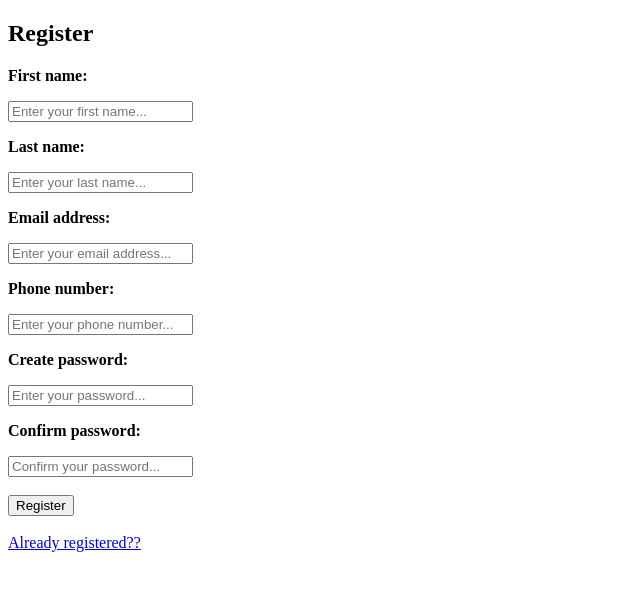
After one commit to d3MBA/QuickShop, a PHP site: page /register.php in a window 1280 px wide. The commit adds this page. Shown: the top 591 px of the page, without its empty margins (0-640 px from the left). Run offline with PHP 8.4, Linux system fonts and the light colour scheme.

Commit message:
added register page

```diff
--- a/login_page.php
+++ b/login_page.php
@@ -18,7 +18,7 @@
 
 
 <br><br>
-<a href="signup_page.php">No account yet?</a>
+<a href="register.php">No account yet?</a>
 
 
 </body>
--- /dev/null
+++ b/register.php
@@ -0,0 +1,33 @@
+<!DOCTYPE html>
+<html lang="en">
+<head>
+    <meta charset="UTF-8">
+    <title>Register - QuickShop</title>
+</head>
+<body>
+
+<h2>Register</h2>
+
+<p><strong>First name:</strong></p>
+<input type="text" id="firstName" placeholder="Enter your first name...">
+<p><strong>Last name:</strong></p>
+<input type="text" id="lastName" placeholder="Enter your last name...">
+<p><strong>Email address:</strong></p>
+<input type="text" id="emailAddress" placeholder="Enter your email address...">
+<p><strong>Phone number:</strong></p>
+<input type="text" id="phoneNumber" placeholder="Enter your phone number...">
+<p><strong>Create password:</strong></p>
+<input type="password" id="password" placeholder="Enter your password...">
+<p><strong>Confirm password:</strong></p>
+<input type="password" id="confirmPassword" placeholder="Confirm your password...">
+
+<br><br>
+<button>Register</button>
+
+
+<br><br>
+<a href="login_page.php">Already registered??</a>
+
+
+</body>
+</html>
```
